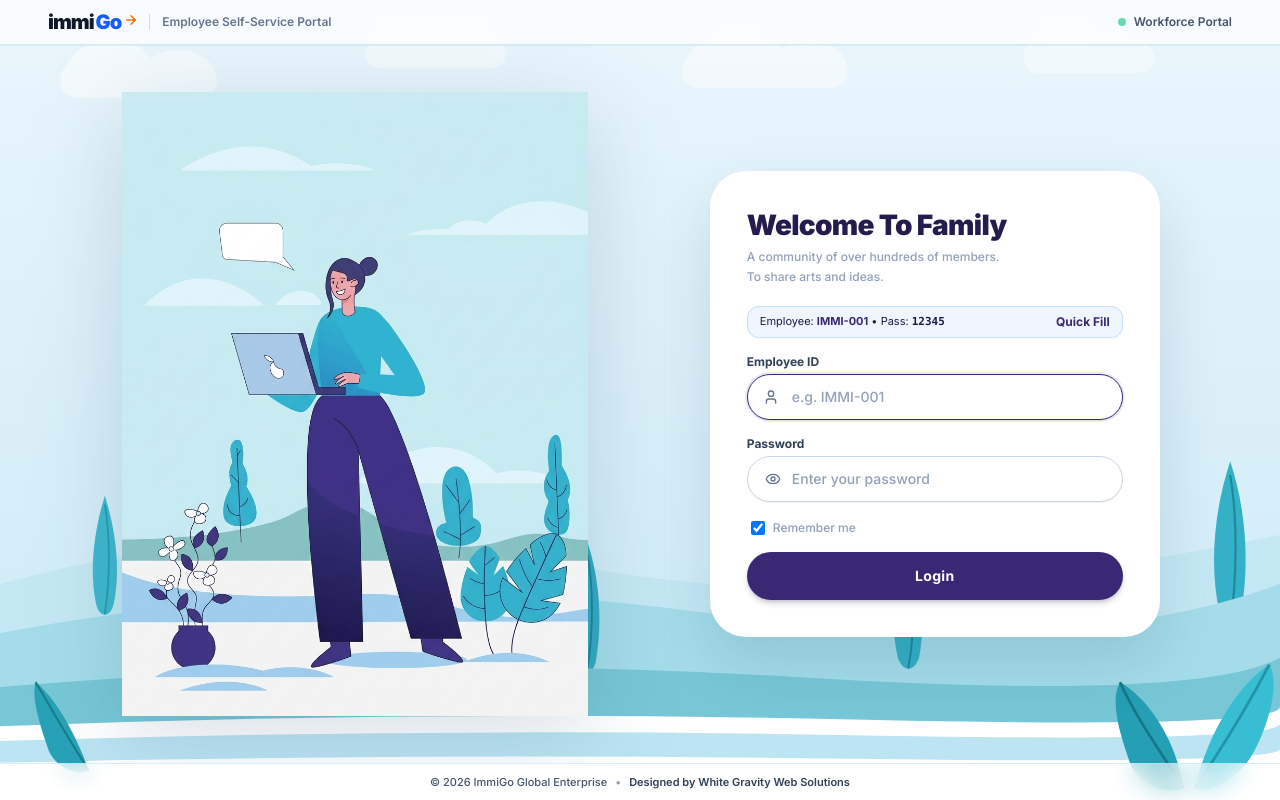
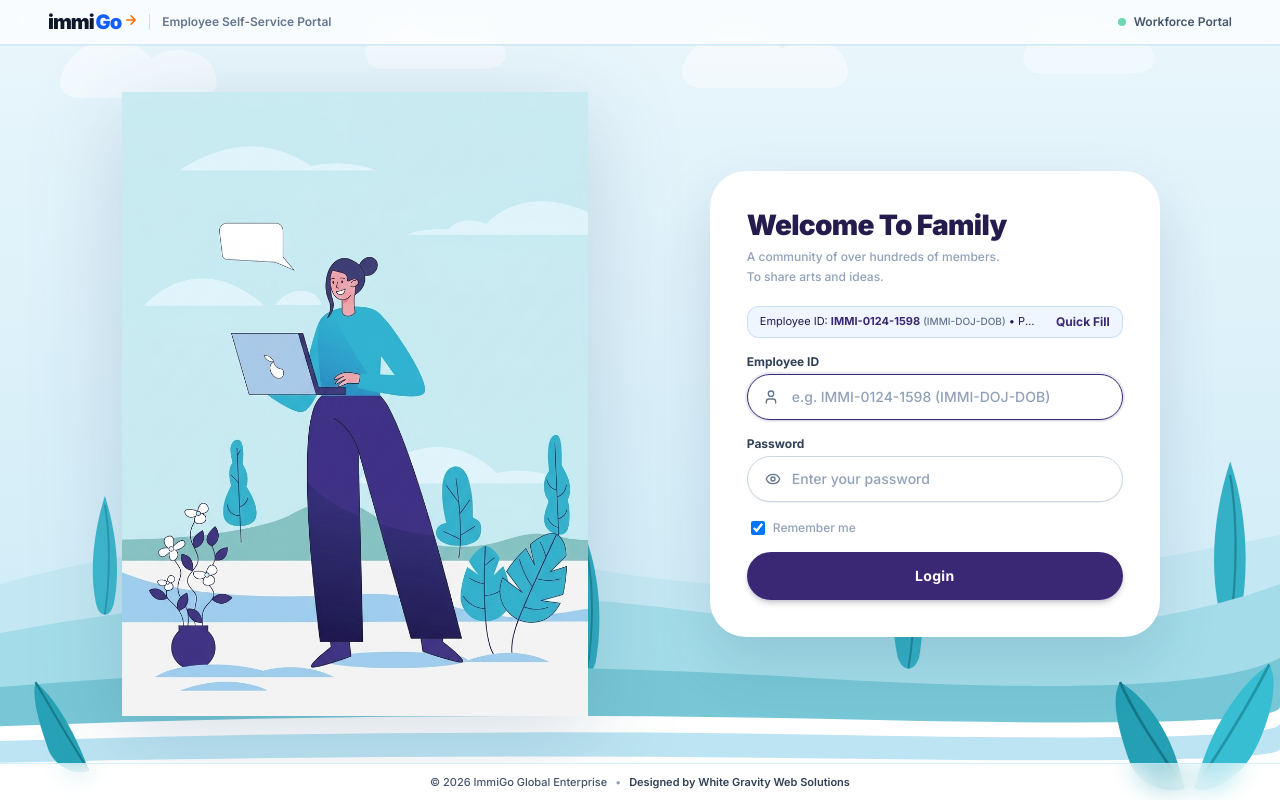
Before and after one commit to whitegravity513-sys/immigo, a React (Vite) app in the folder frontend/: page /employee/login in a window 1280 px wide. Built offline with nearby package versions, Linux system fonts and the light colour scheme.

Commit message:
feat(employee): set demo ID format IMMI-DOJ-DOB, match EmpSidebar header & footer to dashboard navy gradient

```diff
--- a/frontend/src/components/auth/EmployeeLoginForm.jsx
+++ b/frontend/src/components/auth/EmployeeLoginForm.jsx
@@ -38,7 +38,7 @@ export default function EmployeeLoginForm({ onLoginSuccess, onForgotPassword })
 
 
     const handleQuickFill = () => {
-    setIdentifier("IMMI-001");
+    setIdentifier("IMMI-0124-1598");
     setPassword("12345");
     setError("");
   };
@@ -78,7 +78,7 @@ export default function EmployeeLoginForm({ onLoginSuccess, onForgotPassword })
     <form onSubmit={handleSubmit} className="space-y-3.5" autoComplete="off">
       <div className="px-3 py-1.5 bg-blue-50/70 border border-blue-200/70 rounded-xl flex items-center justify-between text-[11px] text-blue-900">
         <span className="truncate mr-2">
-          Employee: <span className="font-bold text-[#1877f2]">IMMI-001</span> &bull; Pass: <span className="font-mono font-bold">12345</span>
+          Employee ID: <span className="font-bold text-[#1877f2]">IMMI-0124-1598</span> <span className="text-[10px] text-slate-500 font-medium">(IMMI-DOJ-DOB)</span> &bull; Pass: <span className="font-mono font-bold">12345</span>
         </span>
         <button
           type="button"
@@ -111,7 +111,7 @@ export default function EmployeeLoginForm({ onLoginSuccess, onForgotPassword })
                 setError("Please enter your Employee ID only (e.g. IMMI-001). Email login is not allowed for employee accounts.");
               }
             }}
-            name="emp_user_id" autoComplete="off" autoCorrect="off" autoCapitalize="none" spellCheck="false" placeholder="e.g. IMMI-001" className="w-full pl-10 pr-4 py-2.5 bg-white border border-slate-200 hover:border-slate-300 rounded-xl text-sm text-slate-800 placeholder:text-slate-400 focus:outline-none focus:border-[#1877f2] focus:ring-2 focus:ring-blue-500/10 transition-all font-medium"
+            name="emp_user_id" autoComplete="off" autoCorrect="off" autoCapitalize="none" spellCheck="false" placeholder="e.g. IMMI-0124-1598 (IMMI-DOJ-DOB)" className="w-full pl-10 pr-4 py-2.5 bg-white border border-slate-200 hover:border-slate-300 rounded-xl text-sm text-slate-800 placeholder:text-slate-400 focus:outline-none focus:border-[#1877f2] focus:ring-2 focus:ring-blue-500/10 transition-all font-medium"
           />
         </div>
       </div>
--- a/frontend/src/components/employee/layout/EmpSidebar.jsx
+++ b/frontend/src/components/employee/layout/EmpSidebar.jsx
@@ -67,7 +67,7 @@ export default function EmpSidebar({
         className={`fixed lg:static inset-y-0 left-0 z-50 flex flex-col shrink-0 w-64 bg-gradient-to-b from-[#eef5ff] via-[#e4f0fe] to-[#edf5ff] text-slate-800 border-r border-blue-200/90 shadow-lg transition-transform duration-300 ease-in-out ${sidebarOpen ? "translate-x-0" : "-translate-x-full lg:translate-x-0"
           }`}
       >
-        <div className="h-[68px] min-h-[68px] px-5 border-b border-blue-600/30 bg-gradient-to-r from-blue-700 via-blue-600 to-indigo-700 text-white flex items-center justify-between shadow-xs">
+        <div className="h-[68px] min-h-[68px] px-5 border-b border-blue-800/80 bg-gradient-to-r from-blue-950 via-blue-900 to-indigo-950 text-white flex items-center justify-between shadow-xs">
           <div className="flex items-center gap-2">
             <ImmiGoLogo size="sm" subtitle="Workforce Suite" theme="light" />
           </div>
@@ -128,25 +128,25 @@ export default function EmpSidebar({
           ))}
         </nav>
 
-        <div className="p-3 border-t border-blue-200/80 bg-white/70 backdrop-blur-xs flex flex-col gap-2 shadow-2xs">
+        <div className="p-3 border-t border-blue-800/80 bg-gradient-to-r from-blue-950 via-blue-900 to-indigo-950 text-white flex flex-col gap-2 shadow-xs">
           {user && (
             <div className="flex items-center gap-2.5 px-2 py-1">
-              <div className="w-8 h-8 rounded-lg bg-blue-100 border border-blue-200 text-blue-700 font-bold text-xs flex items-center justify-center shrink-0">
+              <div className="w-8 h-8 rounded-lg bg-blue-900/80 border border-blue-700/60 text-cyan-300 font-bold text-xs flex items-center justify-center shrink-0">
                 {(user.name?.charAt(0) || "E").toUpperCase()}
               </div>
               <div className="min-w-0 flex-1">
-                <p className="text-xs font-bold text-slate-900 truncate">{user.name || "Employee"}</p>
-                <p className="text-[10px] text-blue-700 font-mono font-semibold truncate">{user.employeeCode || user.role || "Staff"}</p>
+                <p className="text-xs font-bold text-white truncate">{user.name || "Employee"}</p>
+                <p className="text-[10px] text-cyan-300 font-mono font-semibold truncate">{user.employeeCode || user.role || "Staff"}</p>
               </div>
             </div>
           )}
           <button
             type="button"
             onClick={onLogout}
-            className="w-full flex items-center justify-center gap-2 px-3 py-2 rounded-xl text-xs font-bold text-rose-700 bg-rose-50 hover:bg-rose-100 hover:text-rose-800 border border-rose-200 transition-all cursor-pointer shadow-2xs group"
+            className="w-full flex items-center justify-center gap-2 px-3 py-1.5 rounded-xl text-xs font-bold text-rose-300 bg-rose-500/20 hover:bg-rose-500/30 hover:text-white border border-rose-400/30 transition-all cursor-pointer shadow-2xs group"
             title="Sign out of your session"
           >
-            <LogOut size={14} className="text-rose-500 group-hover:text-rose-700 group-hover:-translate-x-0.5 transition-transform" />
+            <LogOut size={14} className="text-rose-400 group-hover:text-white group-hover:-translate-x-0.5 transition-transform" />
             <span>Sign Out</span>
           </button>
         </div>
--- a/frontend/src/pages/employee/EmployeeLoginPage.jsx
+++ b/frontend/src/pages/employee/EmployeeLoginPage.jsx
@@ -173,7 +173,7 @@ export default function EmployeeLoginPage() {
   }, [error]);
 
     const handleQuickFill = () => {
-    setEmployeeId("IMMI-001");
+    setEmployeeId("IMMI-0124-1598");
     setPassword("12345");
     setError("");
   };
@@ -296,7 +296,7 @@ export default function EmployeeLoginPage() {
 
               <div className="px-3 py-1.5 bg-indigo-50 border border-indigo-200/80 rounded-xl flex items-center justify-between text-[11px] text-indigo-950">
                 <span className="truncate mr-2">
-                  Employee: <span className="font-bold text-[#3b2875]">IMMI-001</span> &bull; Pass: <span className="font-mono font-bold">12345</span>
+                  Employee ID: <span className="font-bold text-[#3b2875]">IMMI-0124-1598</span> <span className="text-[10px] text-slate-500 font-medium">(IMMI-DOJ-DOB)</span> &bull; Pass: <span className="font-mono font-bold">12345</span>
                 </span>
                 <button
                   type="button"
@@ -333,7 +333,7 @@ export default function EmployeeLoginPage() {
                     autoCorrect="off"
                     autoCapitalize="none"
                     spellCheck="false"
-                    placeholder="e.g. IMMI-001"
+                    placeholder="e.g. IMMI-0124-1598 (IMMI-DOJ-DOB)"
                     className="w-full pl-11 pr-4 py-3 rounded-full border border-slate-300 focus:border-[#3b2875] focus:ring-2 focus:ring-[#3b2875]/10 bg-white text-xs sm:text-sm text-slate-900 placeholder:text-slate-400 font-medium transition outline-none shadow-2xs"
                   />
                 </div>
```
Also changed, not shown: 1 other file (tests, documents, lock files or other folders).
